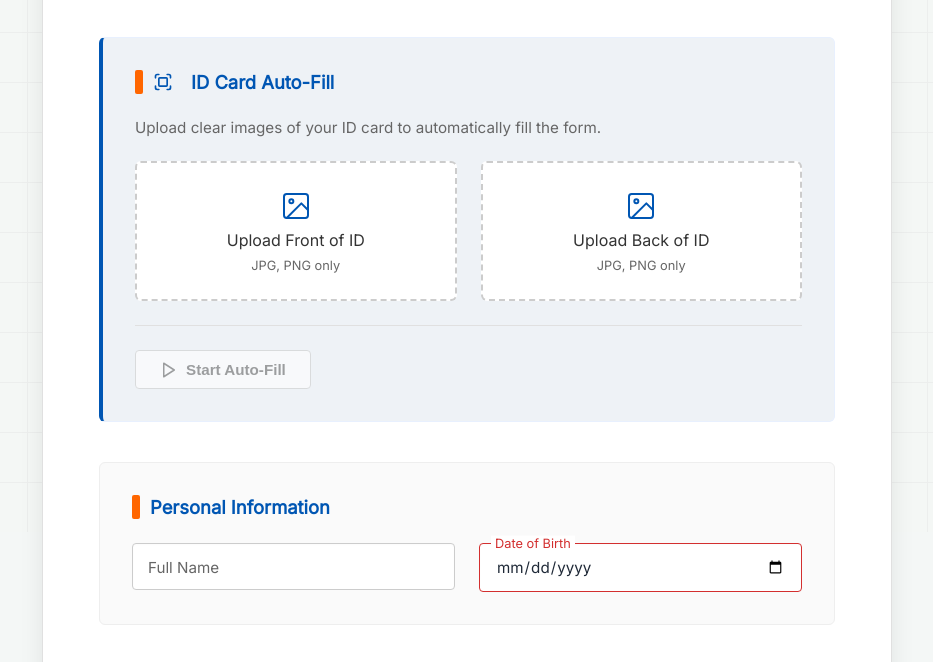
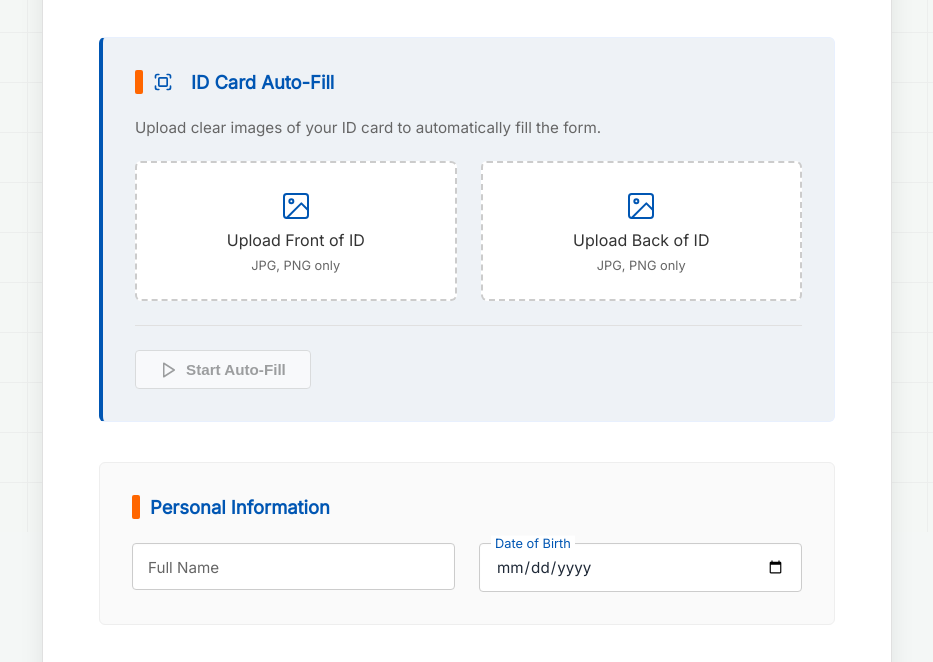
Before and after one commit to dearnavu515/SancharRegistry, a website: page index.html in a window 1280 px wide. Shown: the part 268-930 px from the top of the page, without its empty margins (173-1106 px from the left). Drawn offline with Linux system fonts and the light colour scheme.

```diff
--- a/styles.css
+++ b/styles.css
@@ -322,13 +322,7 @@
     transform: translateY(1px);
 }
 
-/* Validation */
-.input-group input:invalid:not(:placeholder-shown):not(:focus) {
-    border-color: var(--error-color);
-}
-.input-group input:invalid:not(:placeholder-shown):not(:focus) + label {
-    color: var(--error-color);
-}
+
 
 /* OCR Auto-Fill Section */
 .highlight-section {
@@ -492,7 +486,7 @@
 .spinner-small {
     width: 20px;
     height: 20px;
-    border: 2px solid rgba(255,102,0, 0.3);
+    border: 2px solid rgba(148, 146, 144, 0.3);
     border-radius: 50%;
     border-top-color: var(--bsnl-orange);
     animation: spin 1s ease-in-out infinite;
```
